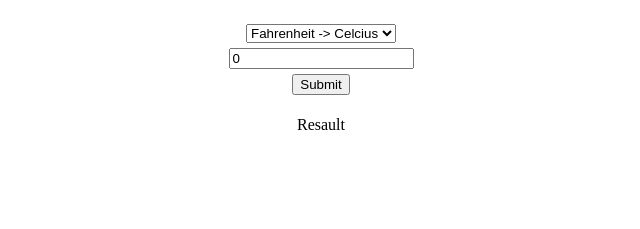
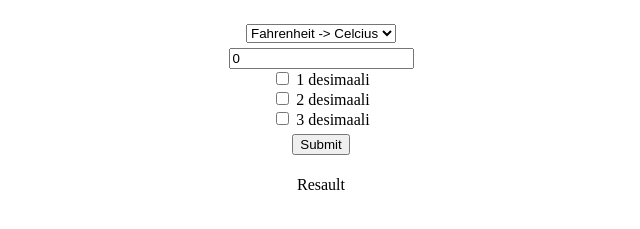
Before and after one commit to Ratchat1918/L-mp-tilamuunnin, a plain HTML site: page index.html in a window 1280 px wide. Shown: the part 61-290 px from the top of the page, without its empty margins (319-959 px from the left). Drawn offline with Linux system fonts and the light colour scheme.

Commit message:
index.html

```diff
--- a/index.html
+++ b/index.html
@@ -13,6 +13,14 @@
         <option value="toFahrenheit">Celcius -> Fahrenheit</option>
     </select><br>
     <input type="number" id="textBox" value="0"><br>
+    <div>
+        <input id="desimaali1" type="checkbox" >
+        <label for="checkbox">1 desimaali</label><br>
+        <input id="desimaali2" type="checkbox" >
+        <label for="checkbox">2 desimaali</label><br>
+        <input id="desimaali3" type="checkbox" >
+        <label for="checkbox">3 desimaali</label><br>
+    </div>
 
     <button id="Btn">Submit</button>
     <p id="result">Resault</p>
```
